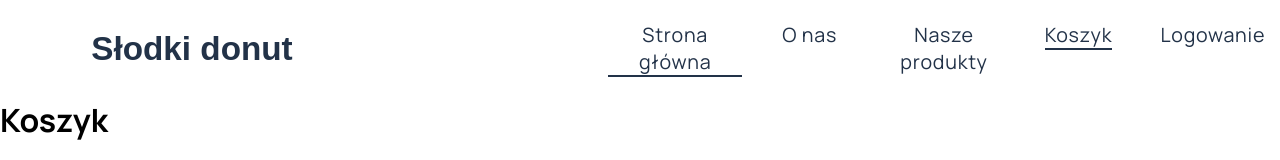
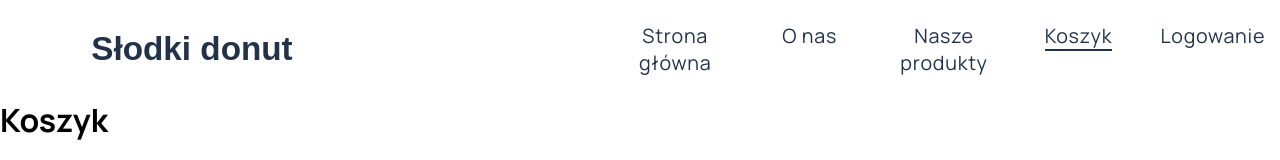
Before and after one commit to Lucekkk/donuteria, a Next.js app: page /koszyk in a window 1280 px wide. Shown: the top 160 px of the page. Built offline with nearby package versions, Linux system fonts and the light colour scheme; a web font is replaced by a local one.

Commit message:
correcting nav

```diff
--- a/app/produkty/page.js
+++ b/app/produkty/page.js
@@ -1,5 +1,11 @@
+
+
 export default function Produkty(){
     return(
+
+
         <h1>Produkty</h1>
+
+
     )
 }
--- a/components/header/nav-link.js
+++ b/components/header/nav-link.js
@@ -1,16 +1,20 @@
-'use client';
+"use client";
 import Link from "next/link";
 import { usePathname } from "next/navigation";
-import classes from './nav-link.module.css';
+import classes from "./nav-link.module.css";
 
-export default function NavLink({href, children}){
+export default function NavLink({ href, children }) {
   const path = usePathname();
-    return(
+
+  // Root must match exactly; other links may match subpaths (e.g., /produkty/123)
+  const isActive = href === "/" ? path === "/" : path === href || path.startsWith(`${href}/`);
+
+  return (
     <Link
       href={href}
-            className={path.startsWith(href) ? `${classes.link} ${classes.active}`: classes.link}
+      className={isActive ? `${classes.link} ${classes.active}` : classes.link}
     >
       {children}
     </Link>
-    )
+  );
 }
```
Lines whose indentation alone changed are shown as unchanged.
